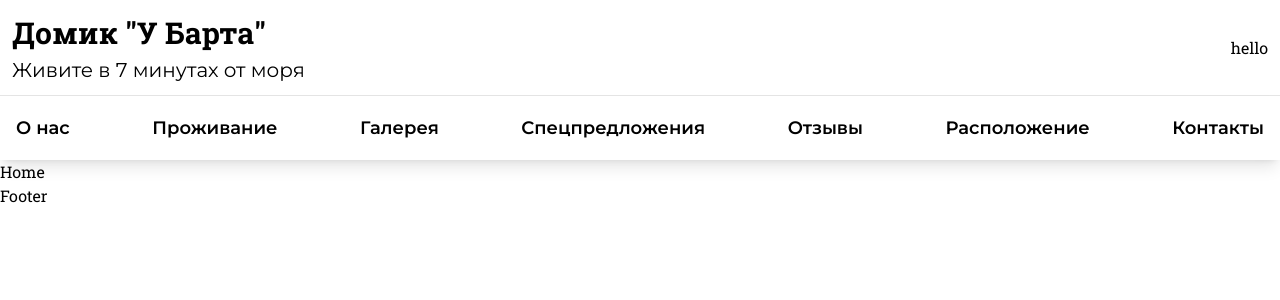
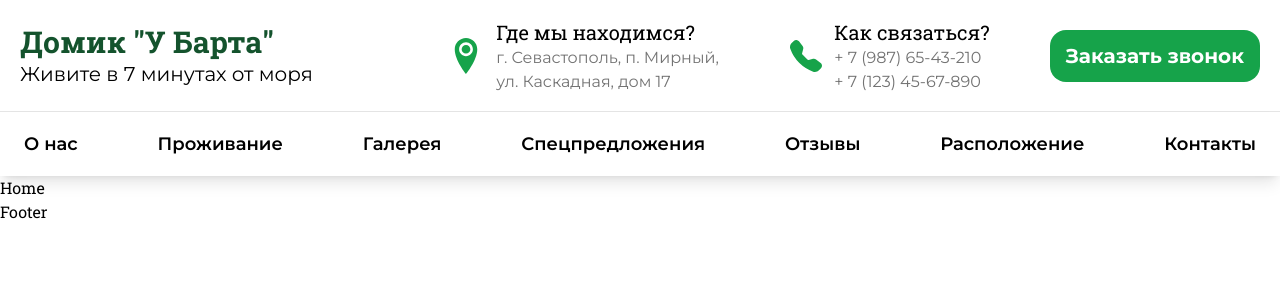
Before and after one commit to iliaalekseevofb/Cottage-rent, a React (Create React App) app: page / in a window 1280 px wide. Shown: the top 300 px of the page. Built offline with nearby package versions, Linux system fonts and the light colour scheme.

Commit message:
Infobar and Navbar are responsive, but not functional yet

```diff
--- a/package.json
+++ b/package.json
@@ -8,6 +8,7 @@
     "@testing-library/user-event": "^13.5.0",
     "react": "^18.2.0",
     "react-dom": "^18.2.0",
+    "react-icons": "^4.4.0",
     "react-router-dom": "^6.3.0",
     "react-scripts": "5.0.1",
     "web-vitals": "^2.1.4"
--- a/src/components/InfoBar.js
+++ b/src/components/InfoBar.js
@@ -1,16 +1,41 @@
 import React from 'react';
 import { Link } from 'react-router-dom';
+import { ImLocation2 } from 'react-icons/im';
+import { BsFillTelephoneFill } from 'react-icons/bs';
+import { FiMenu } from 'react-icons/fi';
 
 const InfoBar = () => {
   return (
-    <div className='w-full h-16 sm:h-20 xl:h-24 p-2 lg:p-3 flex justify-center items-center border-b border-neutral-200'>
+    <div className='w-full h-20 sm:h-24 xl:h-28 py-1 px-3 lg:py-3 lg:px-5 flex justify-center items-center border-b border-neutral-200'>
       <div className='w-full h-full max-w-screen-2xl flex justify-between items-center'>
         <div className='flex justify-center items-start flex-col'>
-          <h1 className='text-3xl leading-normal font-sans font-bold'>Домик "У Барта"</h1>
-          <p className='text-xl leading-normal font-serif'>Живите в 7 минутах от моря</p>
+          <h1 className='text-xl sm:text-3xl text-green-900 leading-normal font-sans font-bold'>Домик "У Барта"</h1>
+          <p className='text-md sm:text-xl leading-normal font-serif'>Живите в 7 минутах от моря</p>
         </div>
-        <div>
-          hello
+        <div className='flex justify-end items-center sm:grid sm:grid-cols-3 lg:grid-cols-2 xl:grid-cols-3 gap-2 lg:gap-0'>
+          <div className='flex justify-end items-center'>
+            <ImLocation2 size={36} className='hidden sm:block text-green-600 mr-3' />
+            <div className='hidden lg:block'>
+              <h3 className='text-xl font-sans'>Где мы находимся?</h3>
+              <p className='font-serif text-neutral-500'>г. Севастополь, п. Мирный,<br />ул. Каскадная, дом 17</p>
+            </div>
+          </div>
+          <div className='flex justify-end items-center'>
+            <BsFillTelephoneFill size={32} className='hidden sm:block text-green-600 mr-3' />
+            <div className='hidden lg:block'>
+              <h3 className='text-xl font-sans'>Как связаться?</h3>
+              <p className='font-serif text-neutral-500'>+ 7 (987) 65-43-210</p>
+              <p className='font-serif text-neutral-500'>+ 7 (123) 45-67-890</p>
+            </div>
+          </div>
+          <div className='hidden xl:flex justify-end items-center'>
+            <button className='px-4 py-3 rounded-2xl bg-green-600 hover:bg-green-700 duration-200 font-serif text-xl font-bold text-white'>
+              Заказать звонок
+            </button>
+          </div>
+          <div className='flex lg:hidden justify-end items-center'>
+            <FiMenu size={40} />
+          </div>
         </div>
       </div>
     </div>
--- a/src/components/Navbar.js
+++ b/src/components/Navbar.js
@@ -4,11 +4,11 @@ const Navbar = () => {
   const navbarContent = ['О нас', 'Проживание', 'Галерея', 'Спецпредложения', 'Отзывы', 'Расположение', 'Контакты']
 
   return (
-    <div className='w-full h-12 xl:h-16 p-1 lg:p-3 flex justify-center items-center shadow-lg'>
+    <div className='w-full h-16 py-1 px-3 lg:py-3 lg:px-5 hidden lg:flex justify-center items-center shadow-lg'>
       <div className='w-full h-full p-1 max-w-screen-2xl flex justify-between items-center'>
         {navbarContent.map((item, key) => (
           <div key={key} className='flex justify-center items-center'>
-            <p className='text-lg font-serif font-semibold hover:text-green-500 duration-100 cursor-pointer'>{item}</p>
+            <p className='text-lg font-serif font-semibold hover:text-green-600 duration-100 cursor-pointer'>{item}</p>
           </div>
         ))}
       </div>
```
Also changed, not shown: 1 other file (tests, documents, lock files or other folders).
